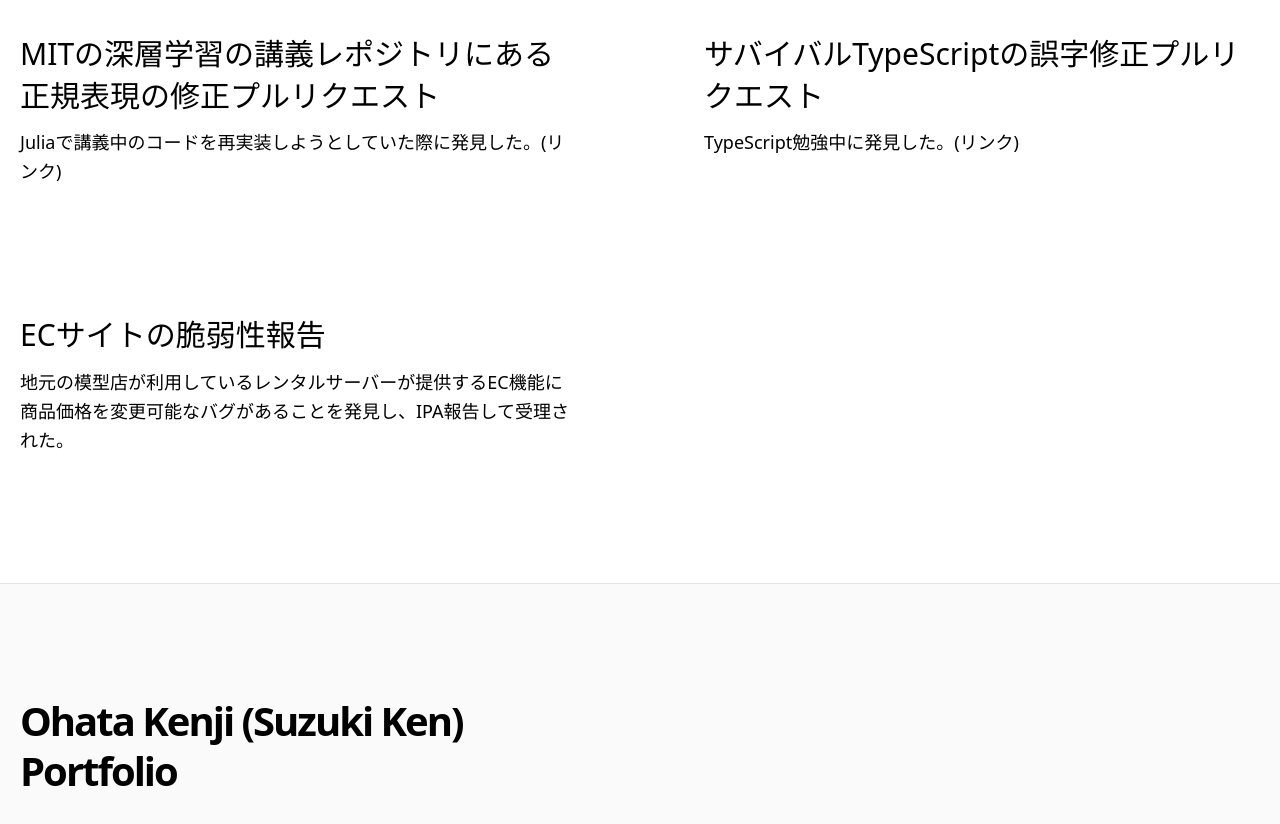
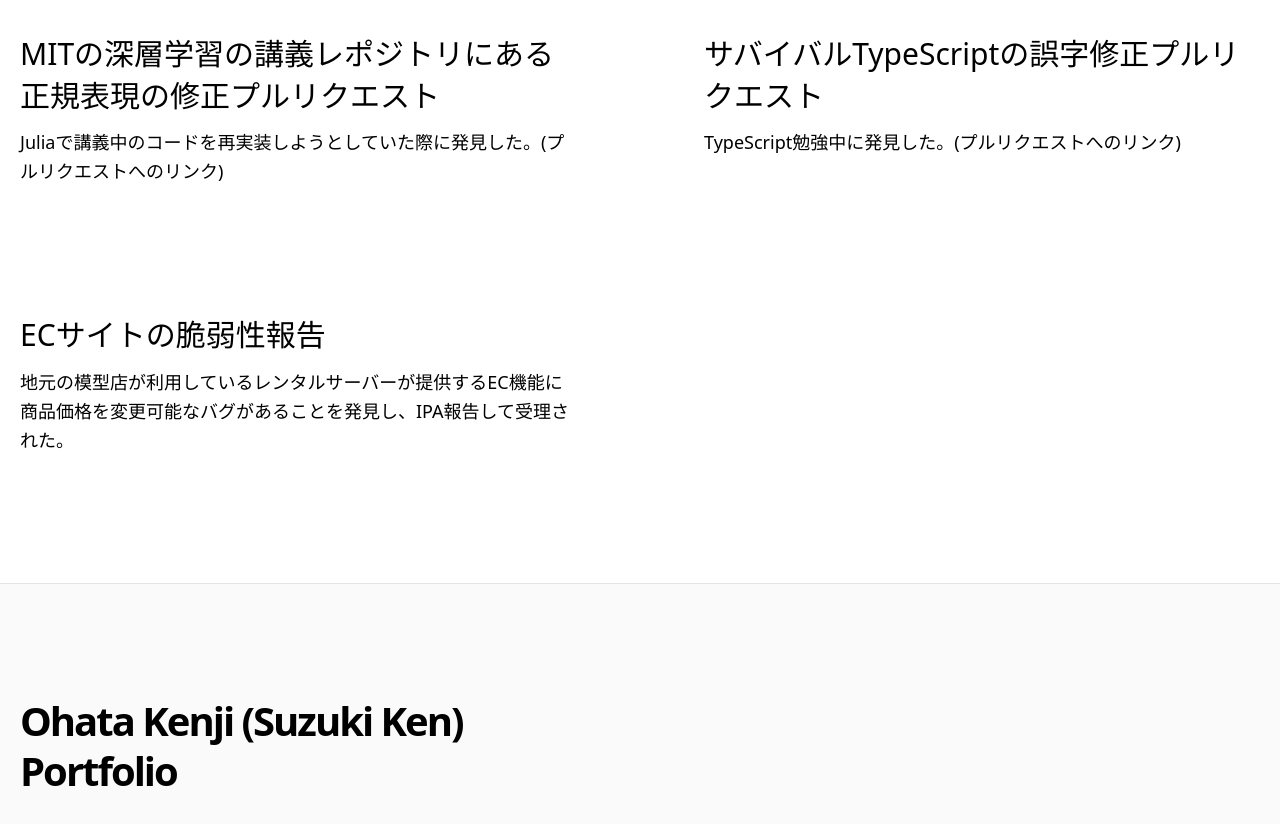
Before and after one commit to OhataKenji/portfolio, a Next.js app: page / in a window 1280 px wide. Shown: the part 2800-3624 px from the top of the page. Built offline with nearby package versions, Linux system fonts and the light colour scheme.

Commit message:
add detailed

```diff
--- a/components/misc.tsx
+++ b/components/misc.tsx
@@ -6,11 +6,11 @@
 const items = [
     {
         'title': 'MITの深層学習の講義レポジトリにある正規表現の修正プルリクエスト',
-        'child': (<span className="text-lg leading-relaxed mb-4">Juliaで講義中のコードを再実装しようとしていた際に発見した。<Link href={"https://github.com/aamini/introtodeeplearning/pull/65"}><a className="hover:underline">(リンク)</a></Link></span>)
+        'child': (<span className="text-lg leading-relaxed mb-4">Juliaで講義中のコードを再実装しようとしていた際に発見した。<Link href={"https://github.com/aamini/introtodeeplearning/pull/65"}><a className="hover:underline">(プルリクエストへのリンク)</a></Link></span>)
     },
     {
         'title': 'サバイバルTypeScriptの誤字修正プルリクエスト',
-        'child': (<span className="text-lg leading-relaxed mb-4">TypeScript勉強中に発見した。<Link href={'https://github.com/yytypescript/book/pull/13'}><a className="hover:underline">(リンク)</a></Link></span>)
+        'child': (<span className="text-lg leading-relaxed mb-4">TypeScript勉強中に発見した。<Link href={'https://github.com/yytypescript/book/pull/13'}><a className="hover:underline">(プルリクエストへのリンク)</a></Link></span>)
     },
     {
         'title': 'ECサイトの脆弱性報告',
```
